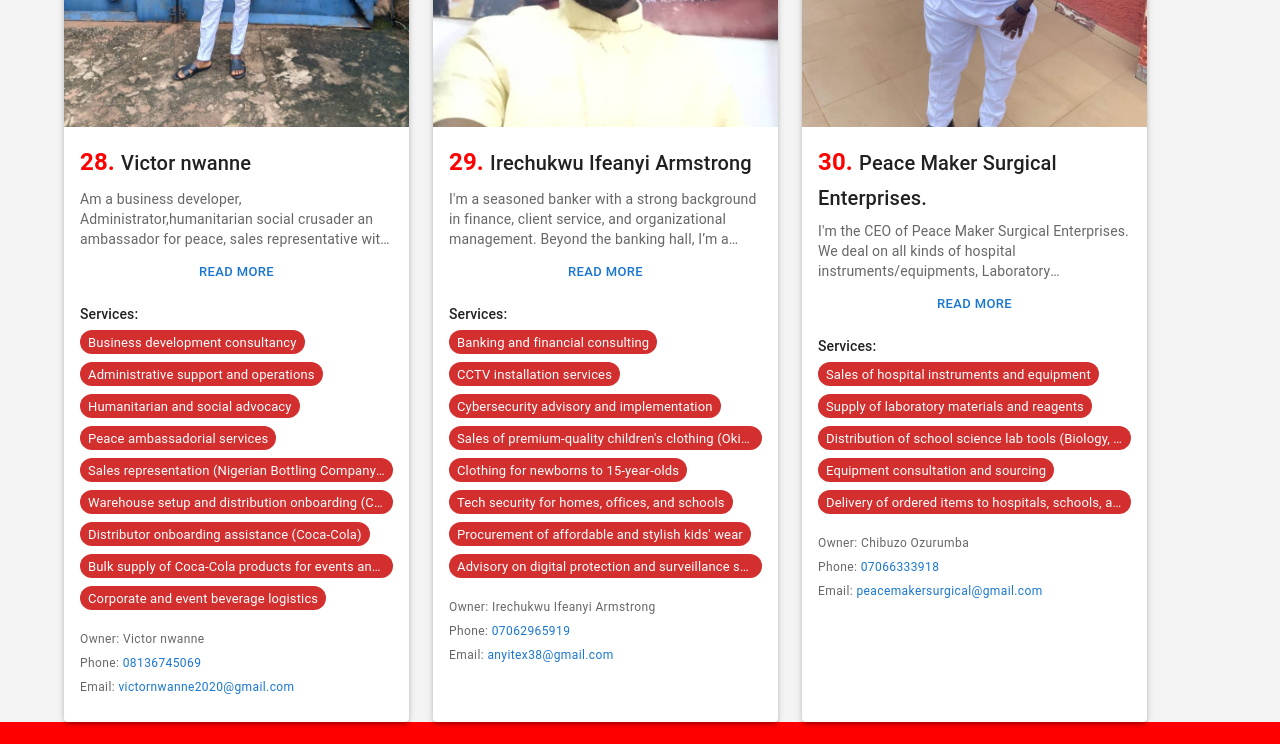
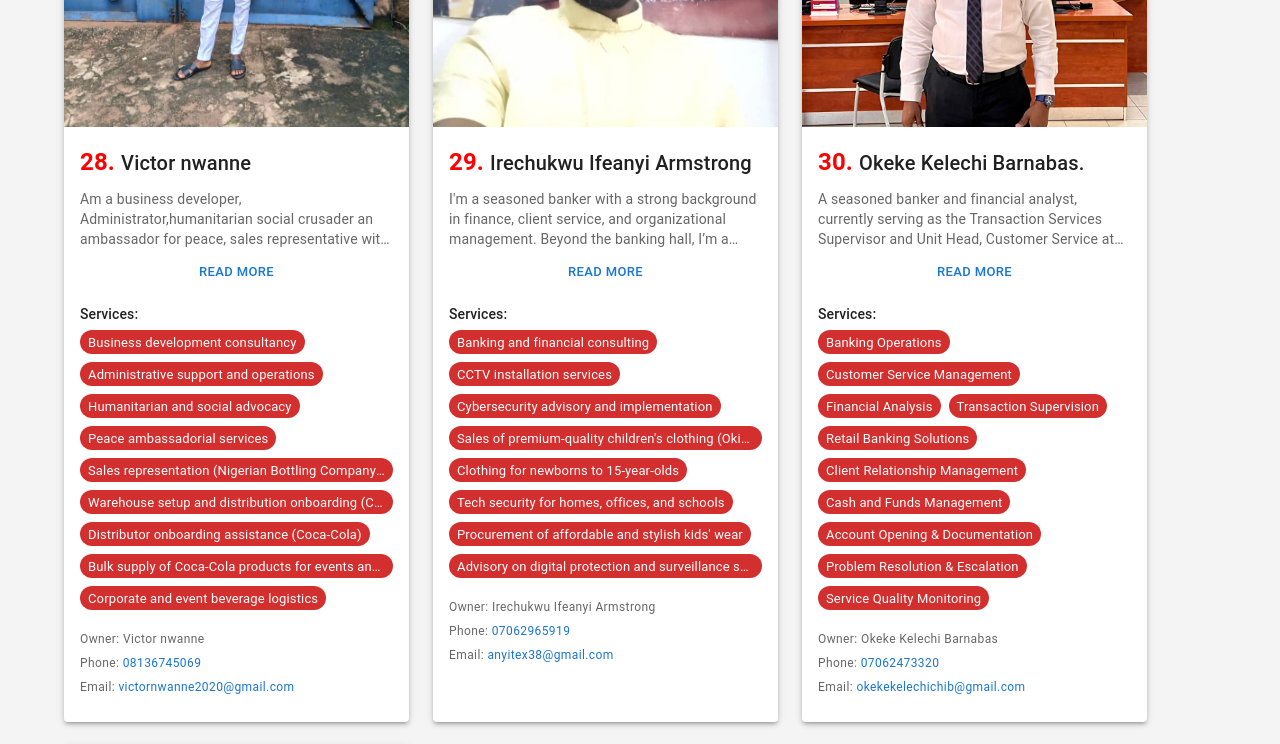
Before and after one commit to mutiu4luv/hgc-08-business-album, a React (Vite) app: page / in a window 1280 px wide. Shown: the part 8920-9664 px from the top of the page. Built offline with nearby package versions, Linux system fonts and the light colour scheme.

Commit message:
image businesscard

```diff
--- a/src/component/landingPage/BusinessCard.jsx
+++ b/src/component/landingPage/BusinessCard.jsx
@@ -50,6 +50,7 @@ import vincient from "../../assets/vincient.jpeg";
 import chinemerem from "../../assets/chinemerem.jpeg";
 import kemas from "../../assets/kemas.jpeg";
 import armstrong from "../../assets/armstrong.jpeg";
+import okeke from "../../assets/okeke.jpeg";
 
 const BusinessCard = () => {
   const [search, setSearch] = useState("");
@@ -595,6 +596,29 @@ const BusinessCard = () => {
     },
     {
       id: 30,
+      name: " Okeke Kelechi Barnabas.  ",
+      description:
+        "A seasoned banker and financial analyst, currently serving as the Transaction Services Supervisor and Unit Head, Customer Service at GTBank, Ikwerre Road Branch. Known for delivering exceptional client experiences and driving operational efficiency in the banking sector. ",
+
+      owner: "Okeke Kelechi Barnabas",
+      image: okeke,
+      services: [
+        "Banking Operations",
+        "Customer Service Management",
+        "Financial Analysis",
+        "Transaction Supervision",
+        "Retail Banking Solutions",
+        "Client Relationship Management",
+        "Cash and Funds Management",
+        "Account Opening & Documentation",
+        "Problem Resolution & Escalation",
+        "Service Quality Monitoring",
+      ],
+      phone: "  07062473320 ",
+      email: "okekekelechichib@gmail.com",
+    },
+    {
+      id: 31,
       name: " Peace Maker Surgical Enterprises.  ",
       description:
         "I'm  the CEO of Peace Maker Surgical Enterprises. We deal on all kinds of hospital instruments/equipments, Laboratory Materials/reagents, all types of School laboratory materials etc.Such as BP monitors, sugar machines, crutches and wheel chairs etc.Head Address: No 98 Kez plaza, opposite Rotobi By Douglas Road Owerri.Branch Address: Block B72 Rescue Mission Plaza Relief Market Owerri. ",
```
Also changed, not shown: src/assets/okeke.jpeg (added).
